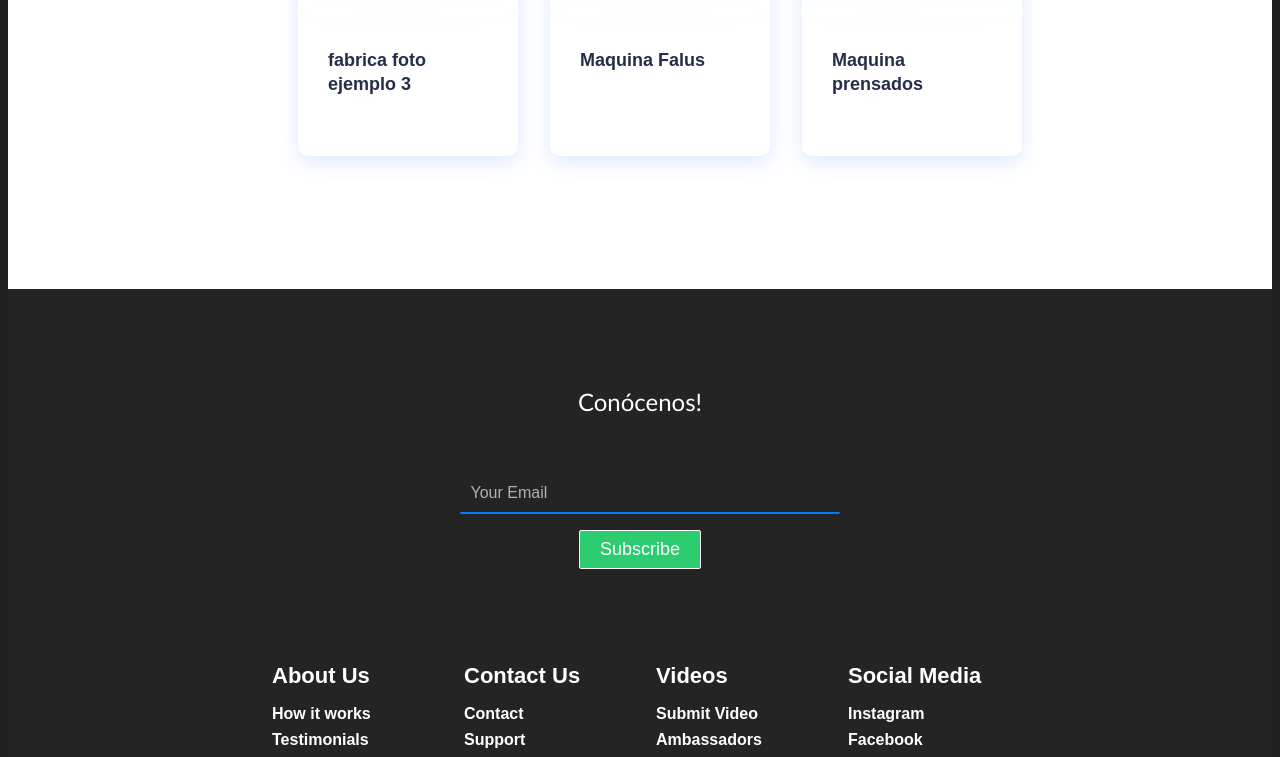
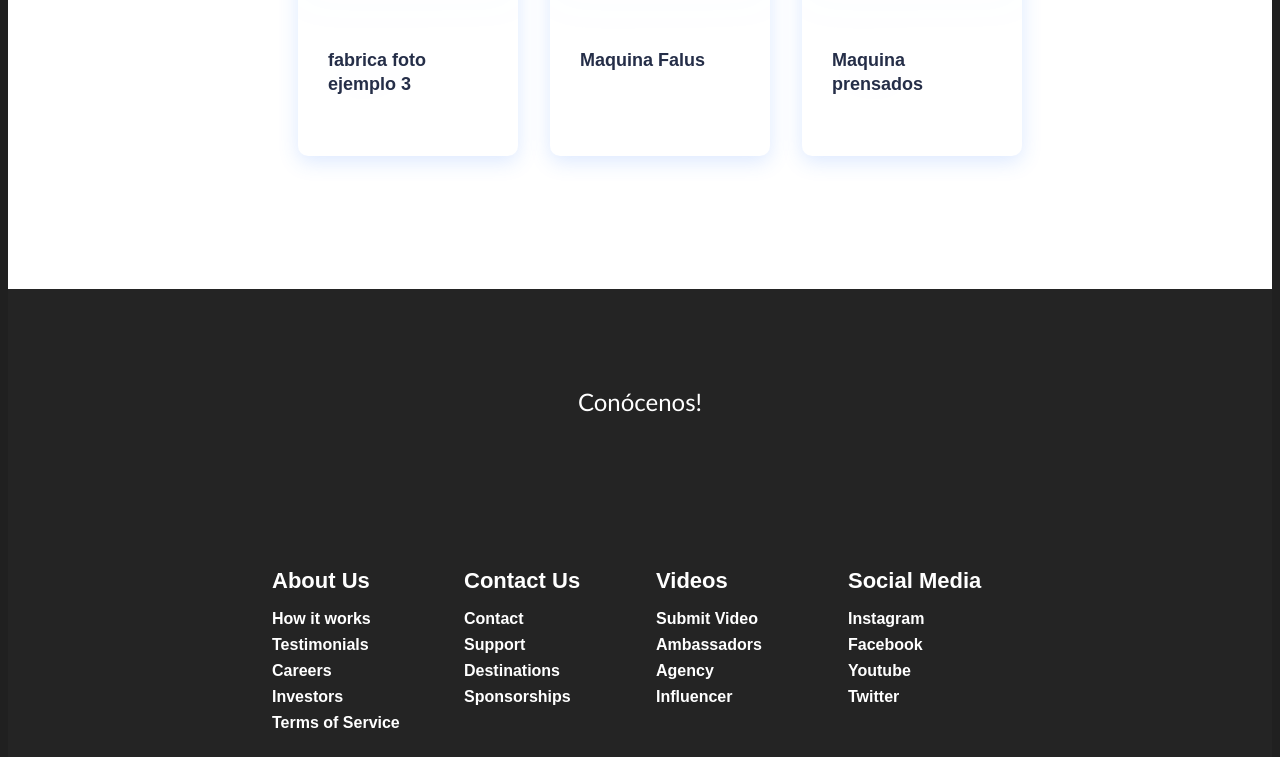
Before and after one commit to raulduha/front_ids, a React (Vite) app in the folder client/: page / in a window 1280 px wide. Shown: the part 1580-2337 px from the top of the page. Built offline with nearby package versions, Linux system fonts and the light colour scheme.

Commit message:
sacamos cosas del footer

```diff
--- a/client/src/styles/Footer.jsx
+++ b/client/src/styles/Footer.jsx
@@ -13,23 +13,13 @@ function Footer() {
         <p className='footer-subscription-text' style={{ color: '#fff' }}>
 
         </p>
-        <div className='input-areas'>
-          <form>
-            <input
-              className='footer-input'
-              name='email'
-              type='email'
-              placeholder='Your Email'
-            />
-            <Button buttonStyle='btn--outline'>Subscribe</Button>
-          </form>
-        </div>
+
       </section>
       <div className='footer-links'>
         <div className='footer-link-wrapper'>
           <div className='footer-link-items'>
             <h2 style={{ color: '#fff' }}>About Us</h2>
-            <Link to='/sign-up' style={{ color: '#fff' }}>How it works</Link>
+            <Link to='/' style={{ color: '#fff' }}>How it works</Link>
             <Link to='/' style={{ color: '#fff' }}>Testimonials</Link>
             <Link to='/' style={{ color: '#fff' }}>Careers</Link>
             <Link to='/' style={{ color: '#fff' }}>Investors</Link>
```
